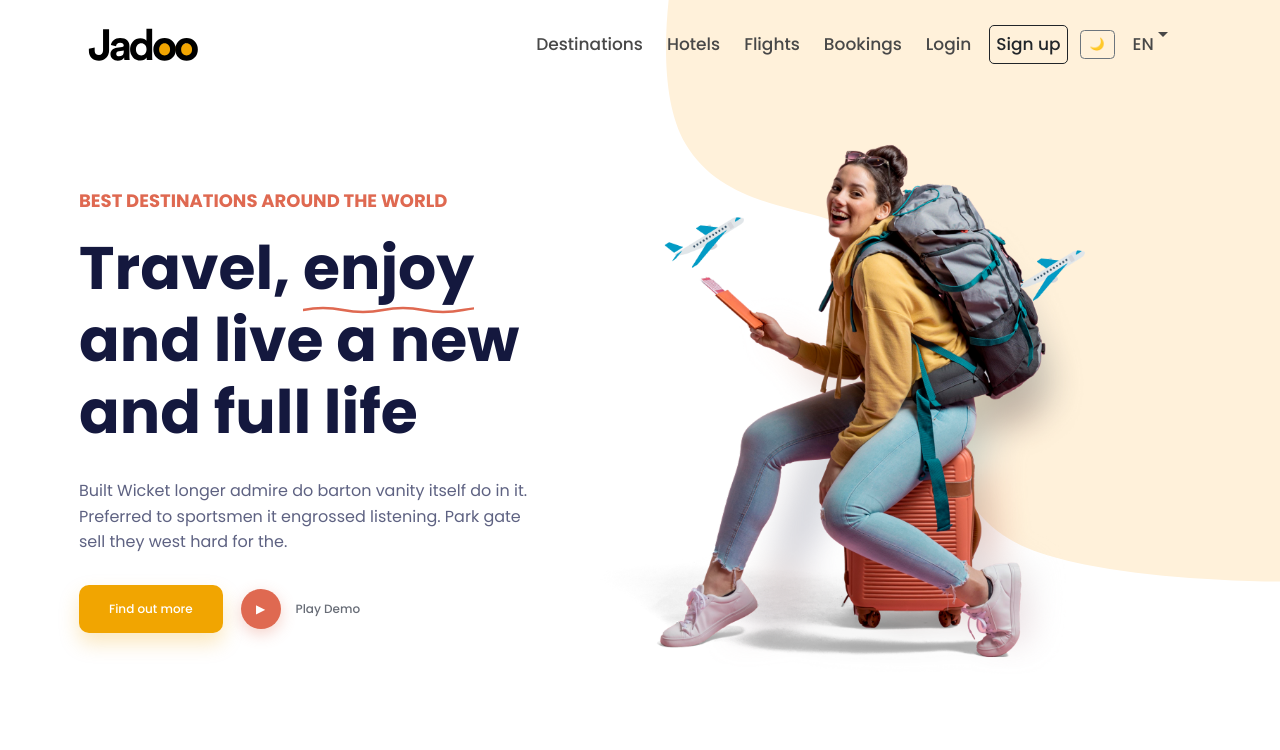
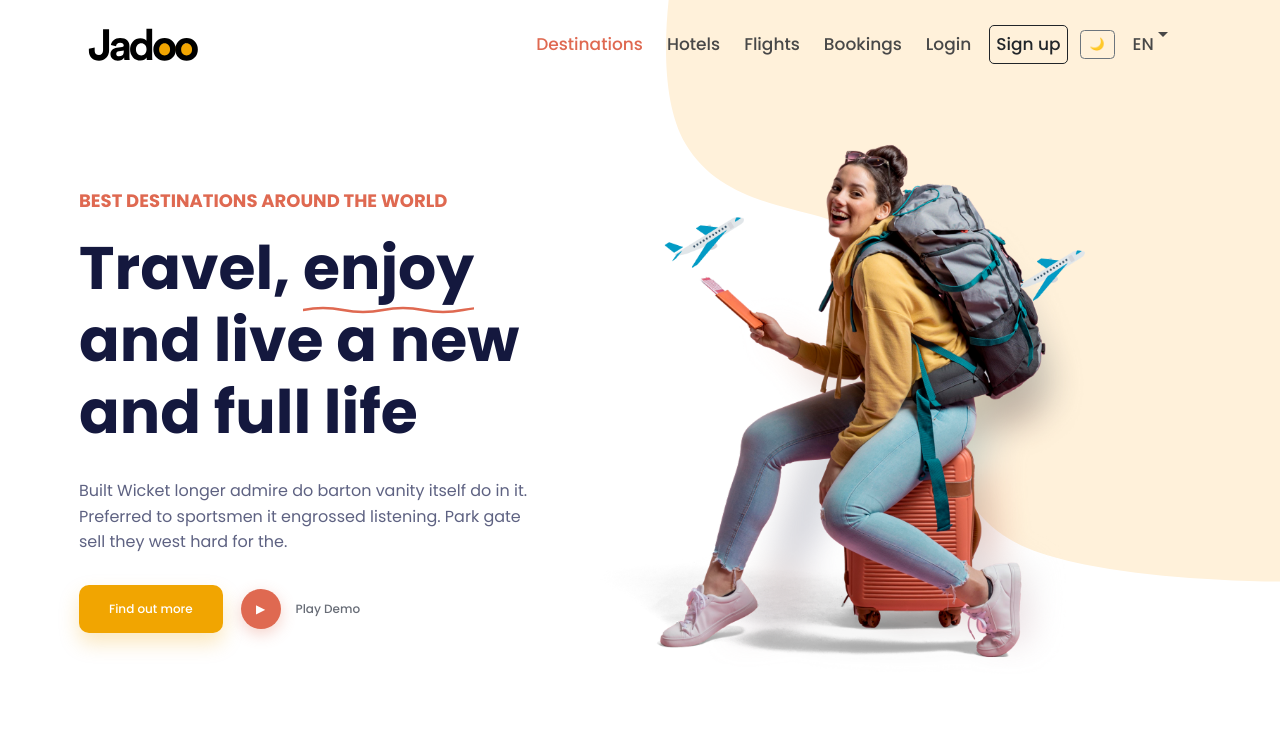
Before and after one commit to leenoyoon/jadoo, a plain HTML site: page index.html in a window 1280 px wide. In both pictures the pointer is over the link "Destinations". Shown: the top 750 px of the page. Drawn offline with nearby package versions, Linux system fonts and the light colour scheme.

Commit message:
last edit

```diff
--- a/style.css
+++ b/style.css
@@ -95,6 +95,10 @@ body {
   font-weight: 500;
   display: flex;
   font-size: 17px;
+}
+
+.navbar-nav .nav-link:hover{
+  color: var(--color-text-hero-sub);
 }
 
 .navbar-nav .btn-signup {
```
